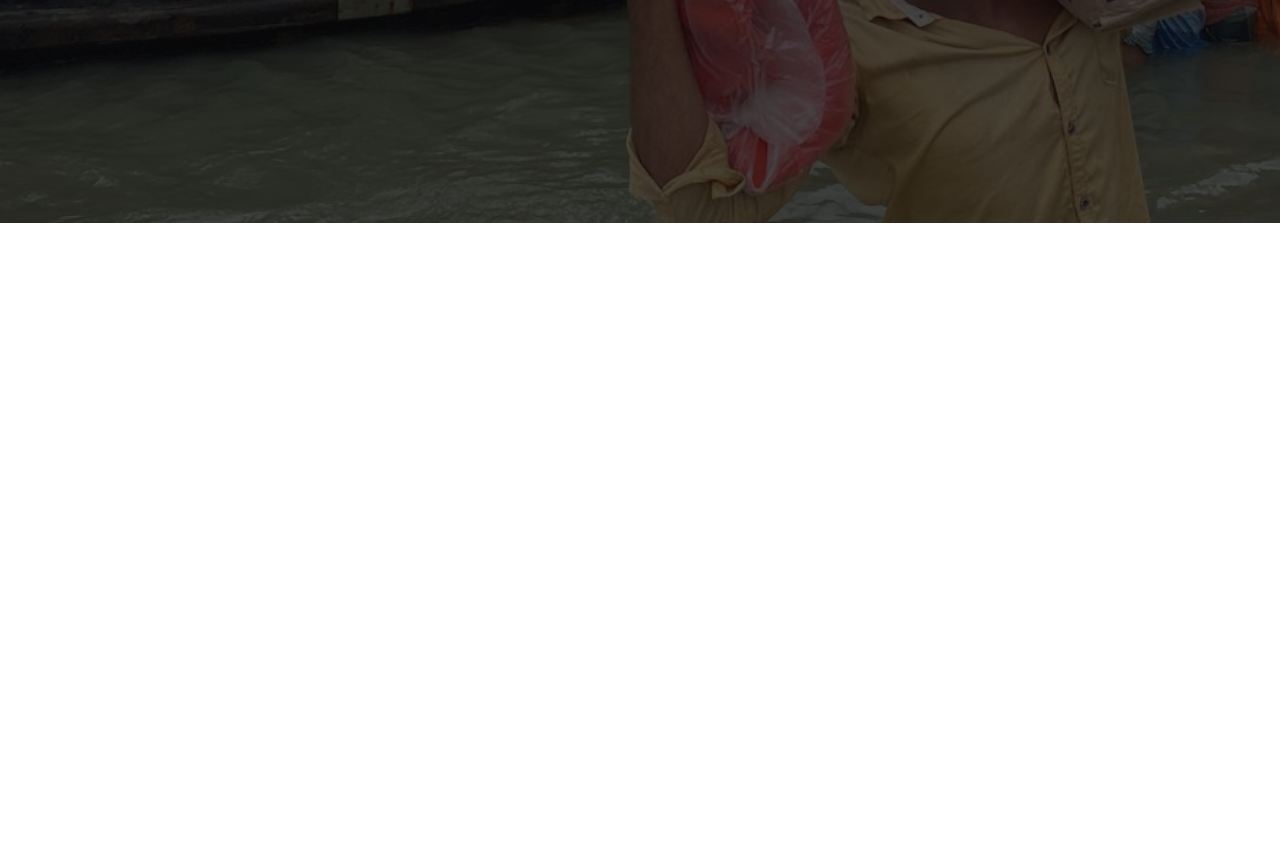
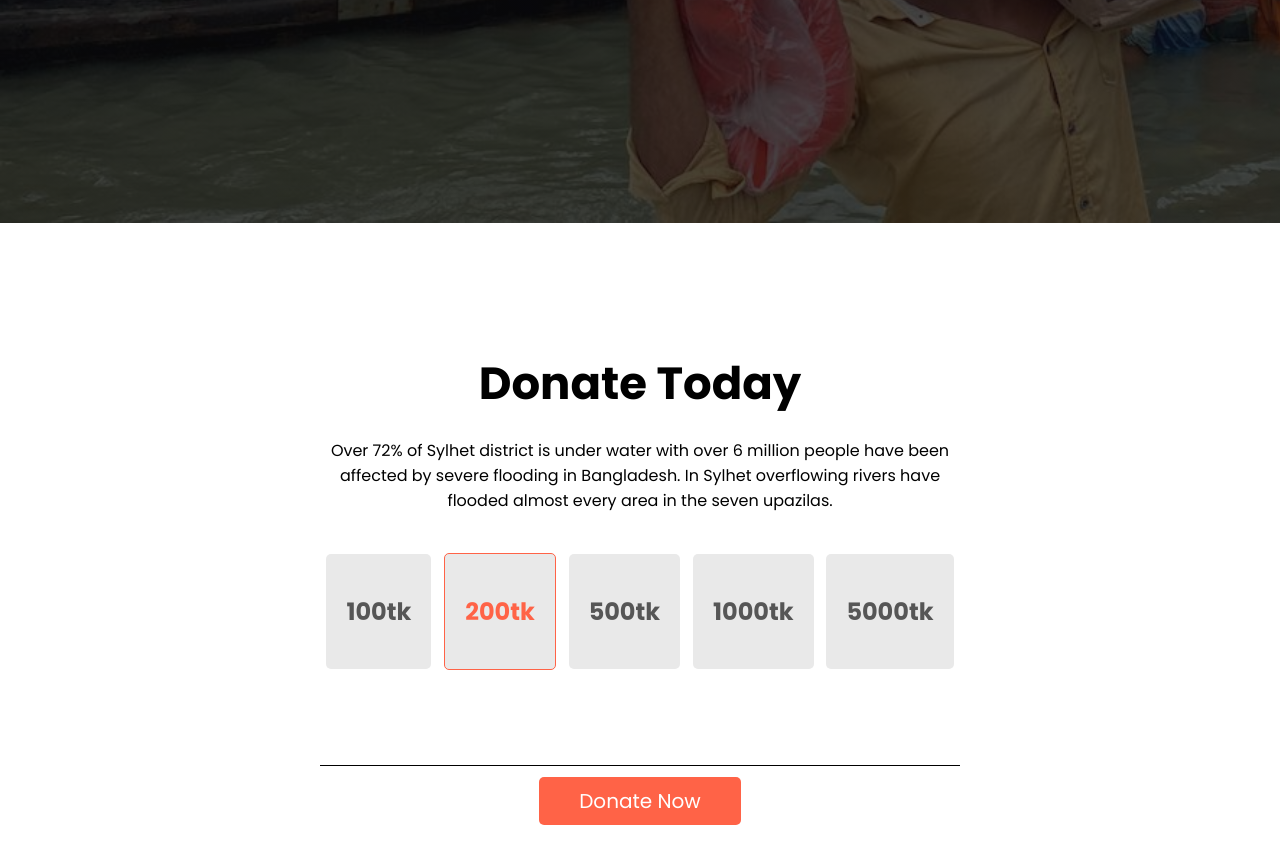
Before and after one commit to joywardhan/donate-today, a plain HTML site: page index.html in a window 1280 px wide. Shown: the part 577-1440 px from the top of the page. Before the commit the page ends 800 px from the top, so only its background shows below. Drawn offline with Linux system fonts and the light colour scheme.

Commit message:
donate_added

```diff
--- a/index.html
+++ b/index.html
@@ -20,5 +20,26 @@
             </div>
         </div>
     </header>
+    <section id="donate_section">
+        <div class="donate_main_div">
+            <div class="">
+                <div class="donate_top_content">
+                    <h1>donate today</h1>
+                    <p>Over 72% of Sylhet district is under water with over 6 million people have been affected by severe flooding in Bangladesh. In Sylhet overflowing rivers have flooded almost every area in the seven upazilas.</p>
+                </div>
+                <div class="donate_middle_content">
+                    <h1>100tk</h1>
+                    <h1 class="second_heading">200tk</h1>
+                    <h1>500tk</h1>
+                    <h1>1000tk</h1>
+                    <h1>5000tk</h1>
+                </div>
+                <div class="donate_bottom_content">
+                    <input type="text" name="" id="">
+                    <a href="#">Donate Now</a>
+                </div>
+            </div>
+        </div>
+    </section>
 </body>
 </html>
--- a/style.css
+++ b/style.css
@@ -42,3 +42,61 @@ header{
     font-size: 18px;
     border-radius: 10px;
 }
+/* donat section start */
+#donate_section{
+     width: 100%;
+     height: 90vh;
+     display: flex;
+     justify-content: center;
+     align-items: center;
+}
+.donate_main_div{
+    width: 50%;
+    text-align: center;
+}
+.donate_top_content h1{
+    text-transform: capitalize;
+    font-size: 45px;
+    padding-bottom: 20px;
+}
+.donate_top_content p{
+    padding-bottom: 40px;
+}
+.donate_middle_content{
+    display: flex;
+    justify-content: space-around;
+    align-items: center;
+    padding-bottom: 40px;
+}
+.donate_middle_content h1{
+    background-color: #e9e9e9;
+    padding: 40px 20px;
+    color: #565656;
+    border-radius: 5px;
+
+}
+.donate_middle_content .second_heading{
+    border: 1px solid tomato;
+    color: tomato;
+}
+/* donate_bottom_content */
+.donate_bottom_content input{
+    display: block;
+    border: none;
+    border-bottom: 1px solid black;
+    width: 100%;
+    padding: 5px 0px;
+    outline: none;
+    font-size: 30px;
+    text-transform: uppercase;
+    margin-bottom: 20px;
+}
+.donate_bottom_content a{
+    text-decoration: none;
+    color: #fff;
+    background-color: tomato;
+    padding: 10px 40px;
+    font-size: 20px;
+    border-radius: 5px;
+
+}
```
